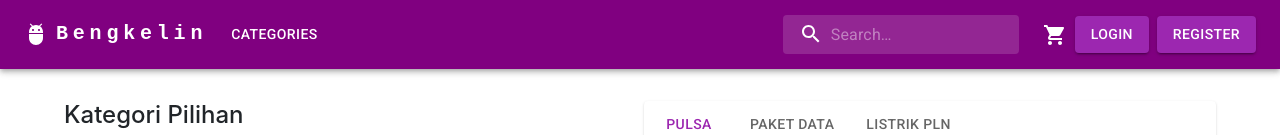
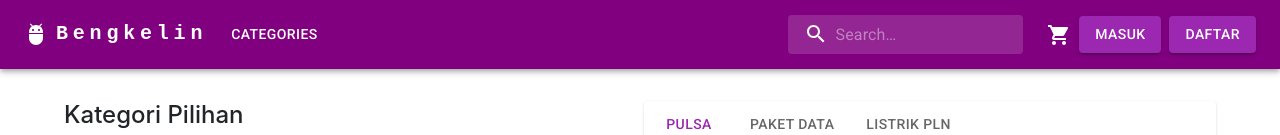
Before and after one commit to fazrithe/e-commerce-frontend, a Next.js app: page / in a window 1280 px wide. Shown: the top 135 px of the page. Built offline with nearby package versions, Linux system fonts and the light colour scheme.

Commit message:
update navbar

```diff
--- a/components/home/navbar.tsx
+++ b/components/home/navbar.tsx
@@ -20,6 +20,7 @@ import { spacing } from '@mui/system';
 import { purple } from '@mui/material/colors';
 import Button, { ButtonProps } from '@mui/material/Button';
 import Link from 'next/link';
+import { Grid } from '@mui/material';
 
 const pages = ['Categories'];
 const settings = ['Profile', 'Account', 'Dashboard', 'Logout'];
@@ -177,6 +178,18 @@ const Navbar = () => {
                 display: { xs: 'block', md: 'none' },
               }}
             >
+               <Grid container className="ml-2">
+                <Grid item>
+                <Link href="login">
+                  <ColorButton variant="contained" className='mr-2'>Masuk</ColorButton>
+                </Link>
+              </Grid>
+              <Grid item>
+                <Link href="register">
+                  <ColorButton variant="contained" className='mr-2'>Register</ColorButton>
+                </Link>
+              </Grid>
+            </Grid>
               {pages.map((page) => (
                 <MenuItem key={page} onClick={handleCloseNavMenu}>
                   <Typography textAlign="center">{page}</Typography>
@@ -213,10 +226,10 @@ const Navbar = () => {
           </Box>
           <Box sx={{ flexGrow: 0, display: { xs: 'none', md: 'flex' } }}>
           <Link href="login">
-          <ColorButton variant="contained" className='mr-2'>Login</ColorButton>
+          <ColorButton variant="contained" className='mr-2'>Masuk</ColorButton>
           </Link>
           <Link href="register">
-          <ColorButton variant="contained">Register</ColorButton>
+          <ColorButton variant="contained">Daftar</ColorButton>
           </Link>
           </Box>
         </Toolbar>
```
